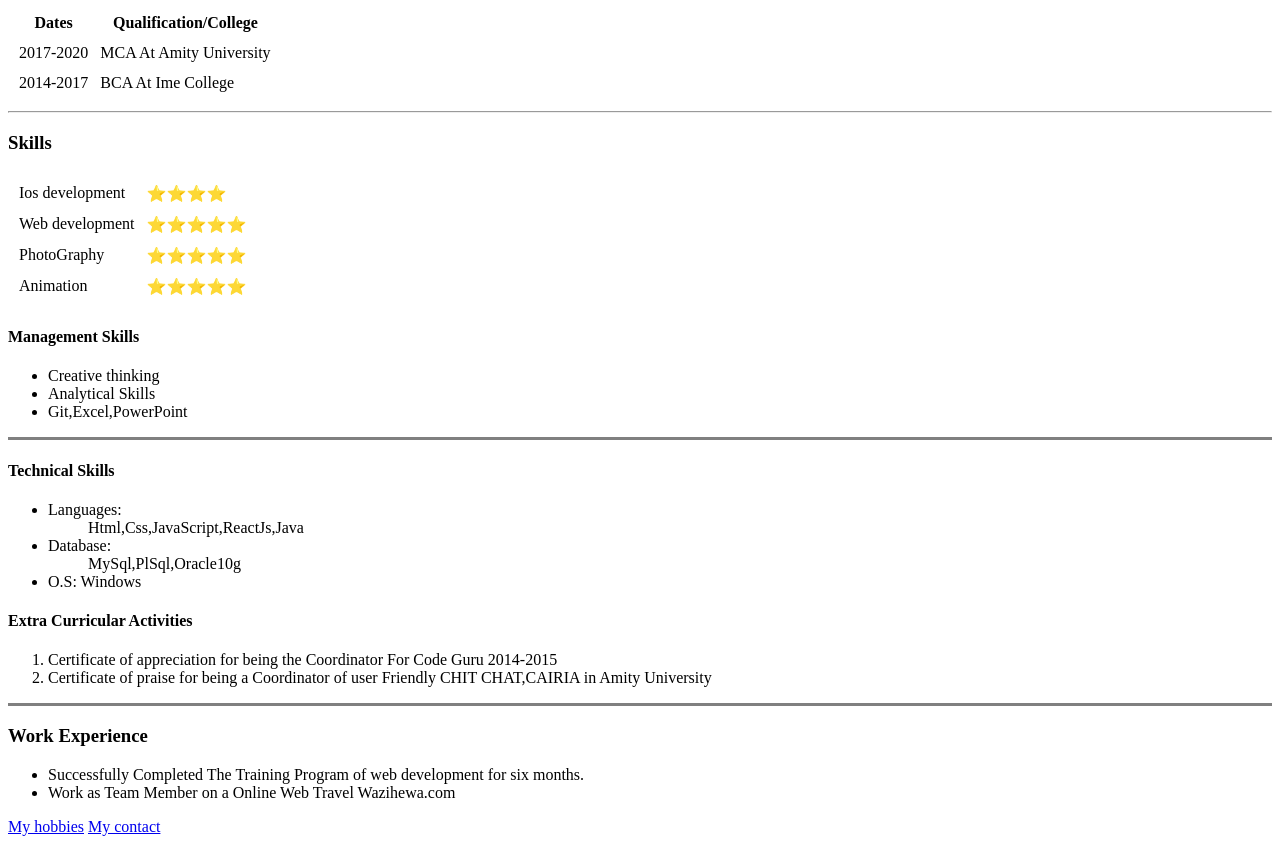
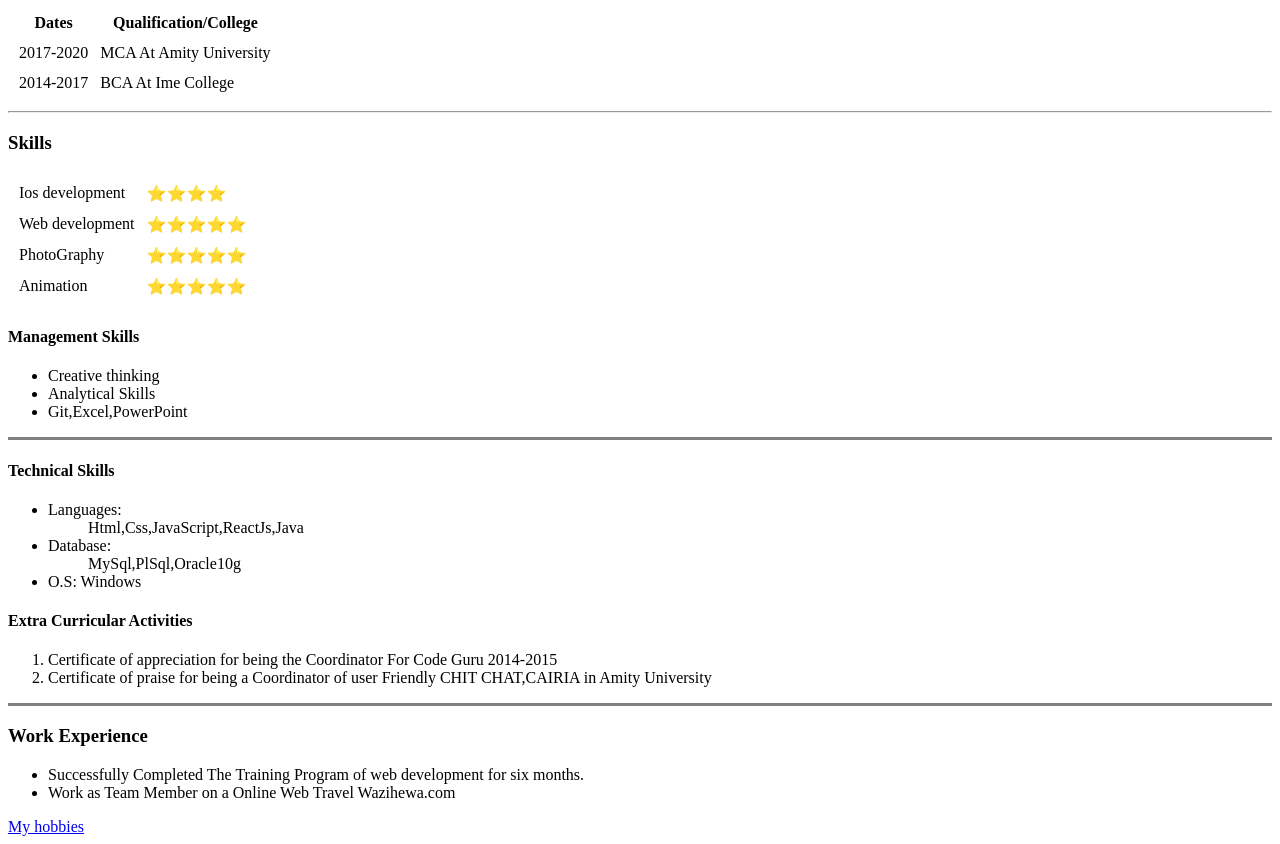
Before and after one commit to S121996/Resume, a plain HTML site: page index.html in a window 1280 px wide. Shown: the part 263-1107 px from the top of the page. Drawn offline with Linux system fonts and the light colour scheme.

Commit message:
Update index.html

```diff
--- a/index.html
+++ b/index.html
@@ -79,6 +79,6 @@
             <li>Work as Team Member on a Online Web Travel Wazihewa.com</li>
         </ul>
         <a href="hobbies.html".>My hobbies</a>
-        <a href="contact-me.html">My contact</a>
+      <!-----  <a href="contact-me.html">My contact</a>/>
 </body>
 </html>
```
